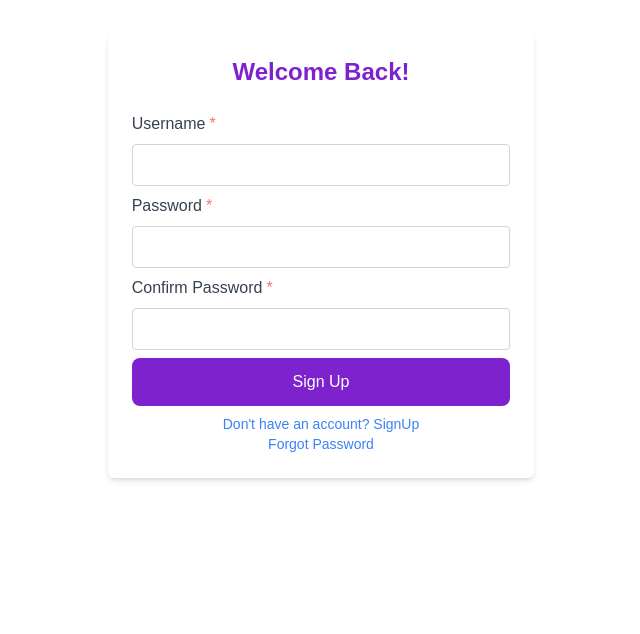
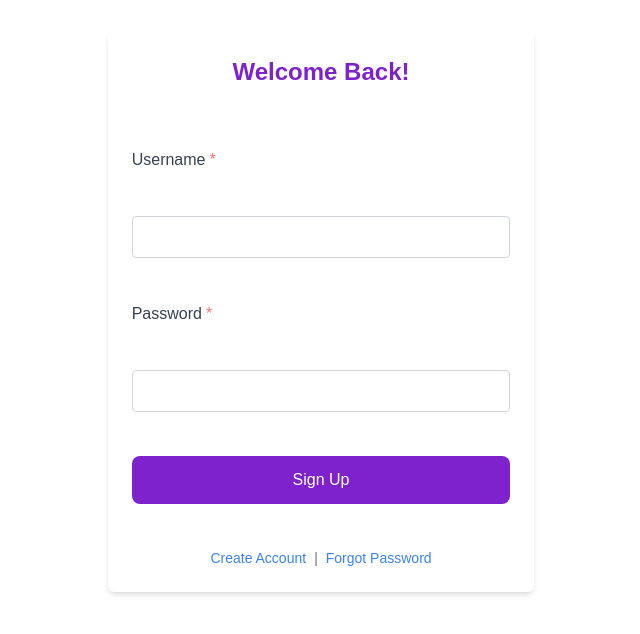
Before and after one commit to CHIGODI/BusinessManager, a Next.js app in the folder mybiz-frontend/: page /login in a window 1280 px wide. Shown: the top 634 px of the page, without its empty margins (319-959 px from the left). Built offline with nearby package versions, Linux system fonts and the light colour scheme.

Commit message:
Remove confirm pwd input and restyle quick links at bottom of form

```diff
--- a/mybiz-frontend/app/login/page.js
+++ b/mybiz-frontend/app/login/page.js
@@ -48,7 +48,7 @@ const LoginPage = () => {
                             w-[90%]
                             justify-between
                             h-[90%]
-                            md:h-auto
+                            md:h-[70%]
                             mt-[10%]
                             md:mt-[2.5%]
                             md:w-1/3
@@ -90,19 +90,6 @@ const LoginPage = () => {
                     className="p-2 border border-gray-300 rounded text-sm md:text-base"
                     required
                 />
-                <label htmlFor="confirmPassword" className="text-gray-700 text-sm md:text-base">
-                    Confirm Password
-                    <span className="text-red-400 p-1">*</span>
-                </label>
-                <input
-                    type="password"
-                    id="confirmPassword"
-                    name="confirmPassword"
-                    value={confirmPassword}
-                    onChange={(e) => setConfirmPassword(e.target.value)}
-                    className="p-2 border border-gray-300 rounded text-sm md:text-base"
-                    required
-                />
                 <button
                     type="submit"
                     className="w-full
@@ -118,9 +105,10 @@ const LoginPage = () => {
                 >
                     Sign Up
                 </button>
-                <div className="text-center flex flex-col">
-                    <Link href="/signup" className="text-blue-500 text-sm">Don't have an account? SignUp</Link>
-                    <Link href="/login" className="text-blue-500 text-sm">Forgot Password</Link>
+                <div className="text-center flex flex-row justify-center gap-2">
+                    <Link href="/signup" className="text-blue-500 text-sm hover:underline">Create Account</Link>
+                    <span className="text-gray-500 text-sm">|</span>
+                    <Link href="/login" className="text-blue-500 text-sm hover:underline">Forgot Password</Link>
                 </div>
             </form>
         </div>
```
